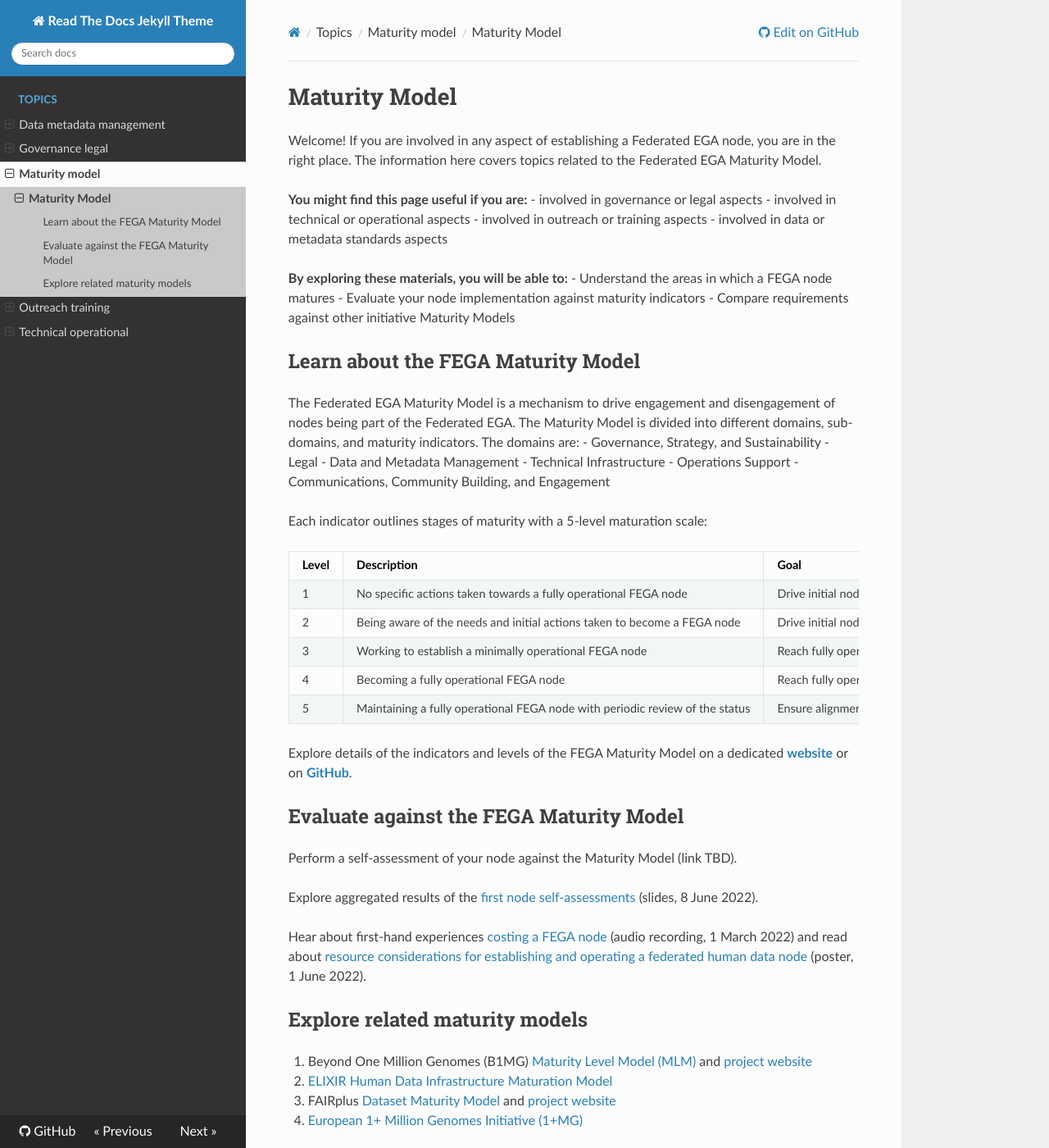
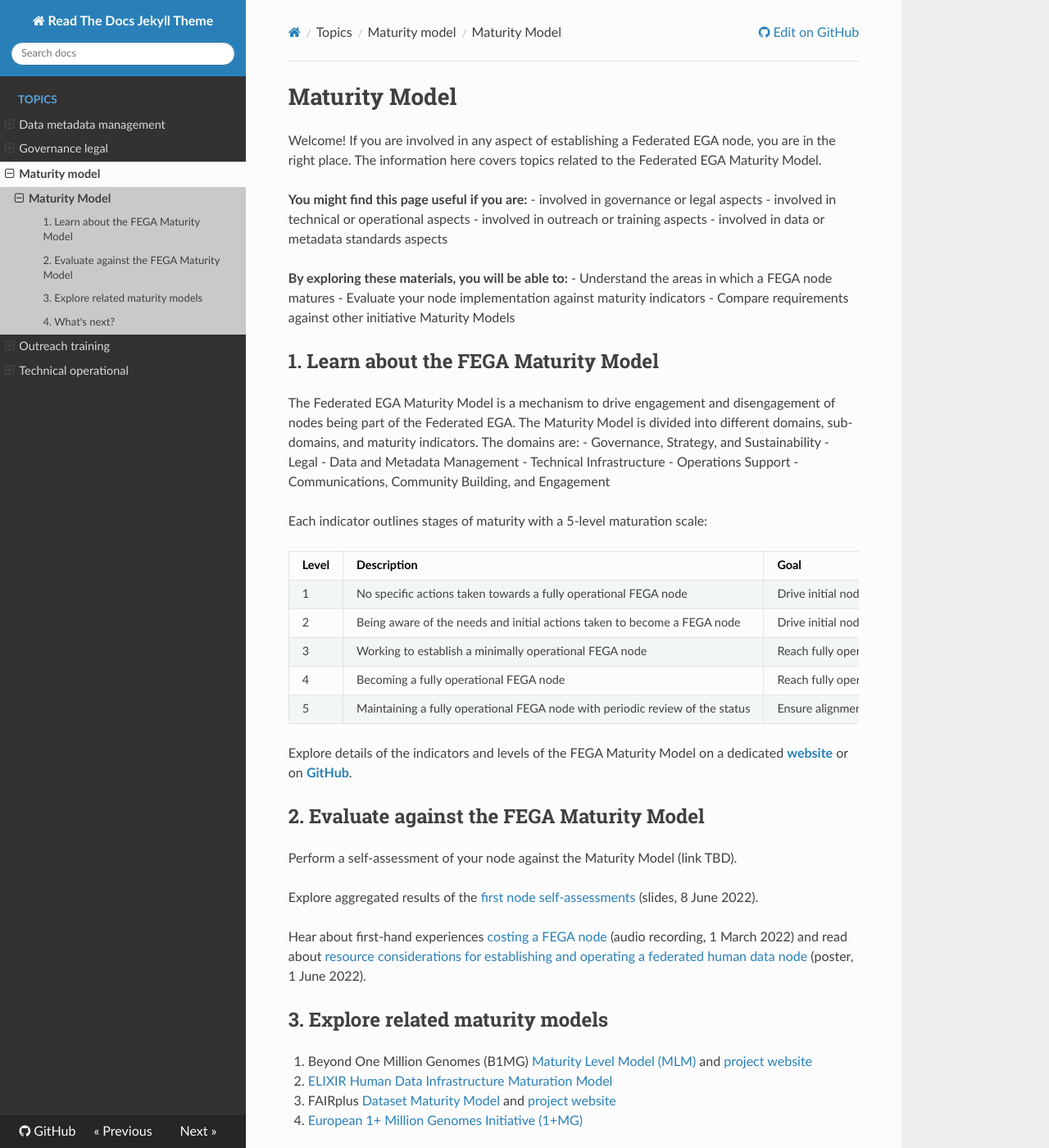
Before and after one commit to viklund/FEGA-onboarding, an MkDocs documentation site: the page built from docs/topics/maturity-model/README.md, in a window 1280 px wide and 1400 px high. Shown: the whole window at 82% size. Built offline with MkDocs 1.6.1, drawn with Linux system fonts in a browser that asks for light colours; nearby versions of some CDN libraries; some of the changed text lies outside the part shown.

Commit message:
Added numbers to headers.

```diff
--- a/docs/topics/maturity-model/README.md
+++ b/docs/topics/maturity-model/README.md
@@ -21,7 +21,7 @@ Welcome! If you are involved in any aspect of establishing a Federated EGA node,
 - Evaluate your node implementation against maturity indicators
 - Compare requirements against other initiative Maturity Models
 
-## Learn about the FEGA Maturity Model
+## 1. Learn about the FEGA Maturity Model
 
 The Federated EGA Maturity Model is a mechanism to drive engagement and disengagement of nodes being part of the Federated EGA. The Maturity Model is divided into different domains, sub-domains, and maturity indicators. The domains are:
 - Governance, Strategy, and Sustainability
@@ -43,7 +43,7 @@ Each indicator outlines stages of maturity with a 5-level maturation scale:
 
 Explore details of the indicators and levels of the FEGA Maturity Model on a dedicated **[website](https://inab.github.io/fega-mm/)** or on **[GitHub](https://github.com/inab/fega-mm)**.
 
-## Evaluate against the FEGA Maturity Model
+## 2. Evaluate against the FEGA Maturity Model
 
 Perform a self-assessment of your node against the Maturity Model (link TBD).
 
@@ -51,9 +51,13 @@ Explore aggregated results of the [first node self-assessments](https://docs.goo
 
 Hear about first-hand experiences [costing a FEGA node](https://drive.google.com/file/d/1XjPH3sI69Hqcz7fXO1B_ThWYTayien8l/view?usp=sharing) (audio recording, 1 March 2022) and read about [resource considerations for establishing and operating a federated human data node](https://doi.org/10.7490/f1000research.1118967.1) (poster, 1 June 2022).
 
-## Explore related maturity models
+## 3. Explore related maturity models
 
 1. Beyond One Million Genomes (B1MG) [Maturity Level Model (MLM)](https://zenodo.org/record/6587561#.YtB4huzMLt0) and [project website](https://b1mg-project.eu/)
 1. [ELIXIR Human Data Infrastructure Maturation Model](https://elixir-europe.github.io/human-data-maturity-model/)
 1. FAIRplus [Dataset Maturity Model](https://fairplus.github.io/Data-Maturity/) and [project website](https://faircookbook.elixir-europe.org/content/recipes/maturity.html)
 1. [European 1+ Million Genomes Initiative (1+MG)](https://digital-strategy.ec.europa.eu/en/policies/1-million-genomes#:~:text=The%20'1%2B%20Million%20Genomes',healthcare%20and%20health%20policy%20making.)
+
+## 4. What's next?
+
+Coming soon!
```
